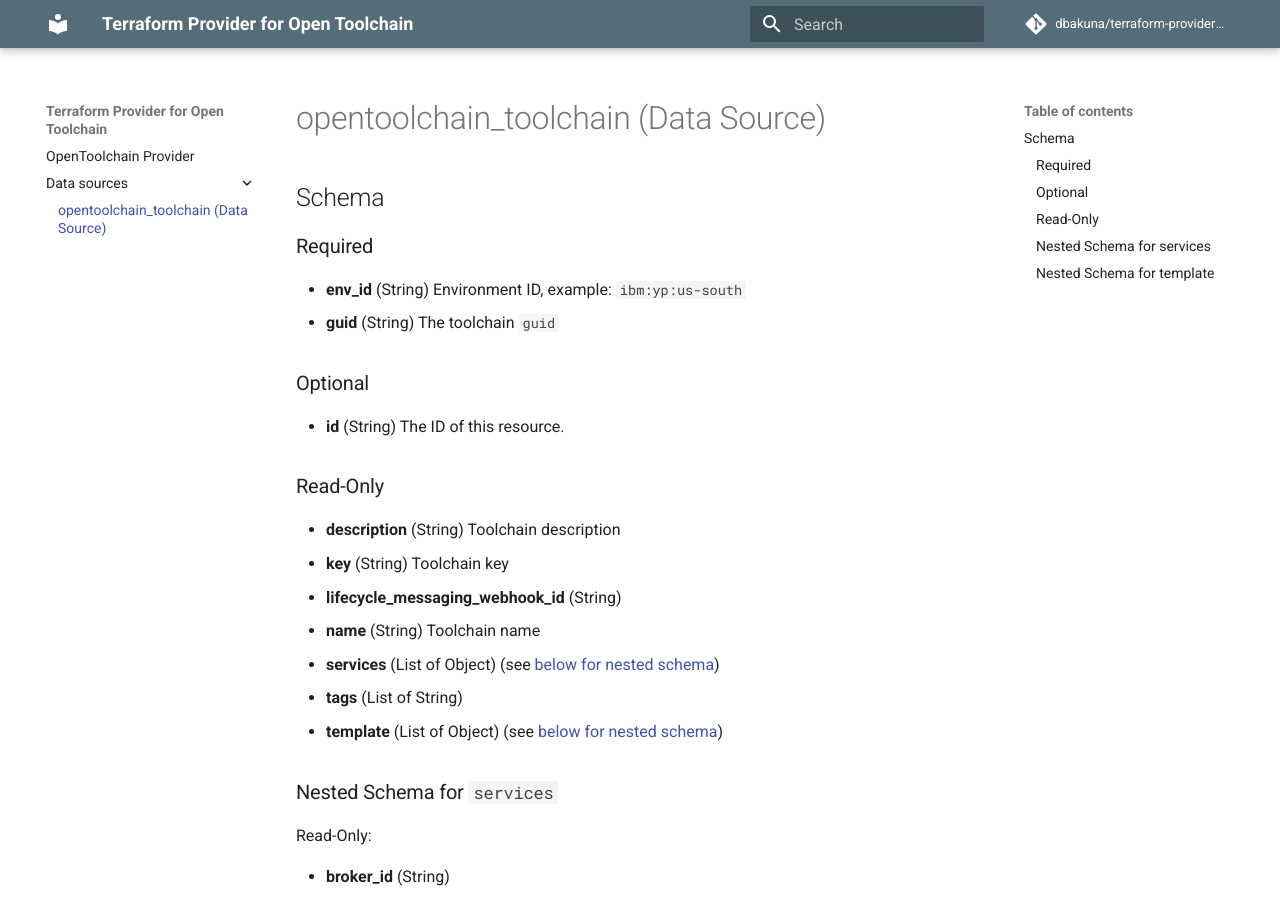
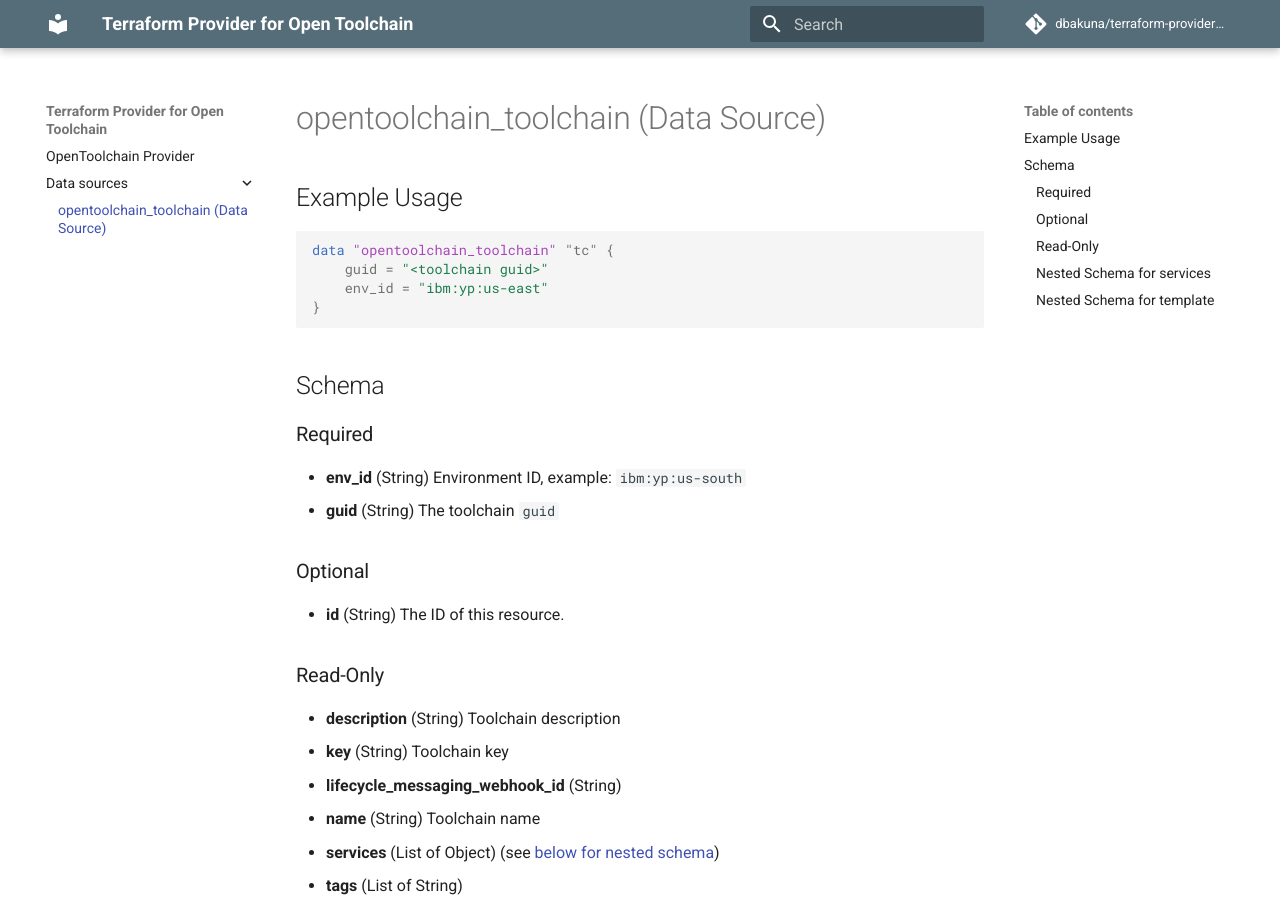
Before and after one commit to dariusbakunas/terraform-provider-opentoolchain, an MkDocs documentation site: the page built from docs/data-sources/toolchain.md, in a window 1280 px wide and 900 px high. Built offline with MkDocs 1.6.1 and Material for MkDocs 9.7.7, drawn with Linux system fonts in a browser that asks for light colours.

Commit message:
docs: add toolchain datasource example

````diff
--- a/docs/data-sources/toolchain.md
+++ b/docs/data-sources/toolchain.md
@@ -10,7 +10,14 @@ description: |-
 
 
 
+## Example Usage
 
+```terraform
+data "opentoolchain_toolchain" "tc" {
+    guid = "<toolchain guid>"
+    env_id = "ibm:yp:us-east"
+}
+```
 
 <!-- schema generated by tfplugindocs -->
 ## Schema
````
Also changed, not shown: 3 other files.
